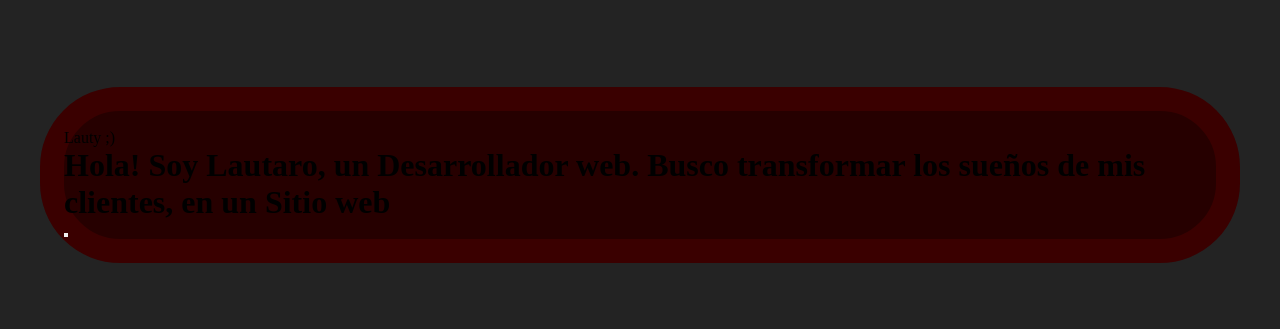
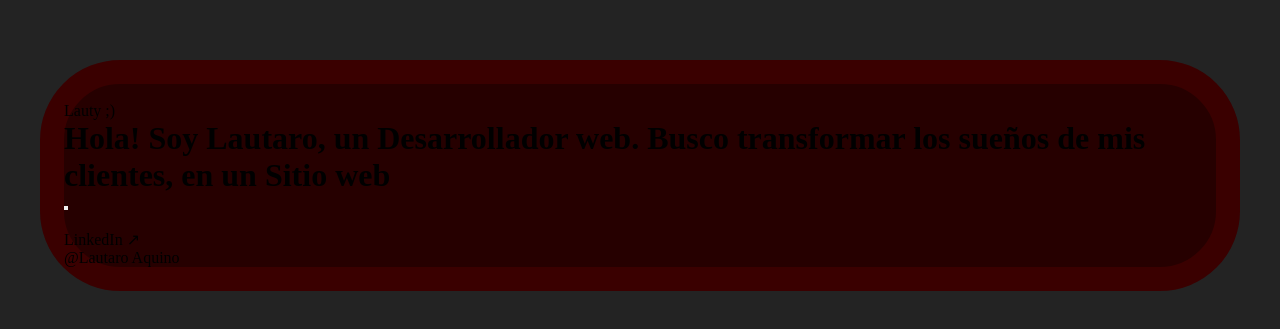
Before and after one commit to LautyDeveloper/Portfolio, a plain HTML site: page index.html in a window 1280 px wide. Shown: the part 225-554 px from the top of the page. Drawn offline with Linux system fonts and the light colour scheme.

Commit message:
Añadimos la Carta de LinkedIn

```diff
--- a/index.html
+++ b/index.html
@@ -28,6 +28,17 @@
           </div>
         </div>
       </div>
+      <div class="linkedin">
+        <div class="card-arriba">
+          <div class="imagen">
+            <img src="" alt="" />
+            <div class="badge">LinkedIn ↗</div>
+          </div>
+        </div>
+        <div class="card-abajo">
+          <p>@Lautaro Aquino</p>
+        </div>
+      </div>
     </div>
   </body>
 </html>
```
